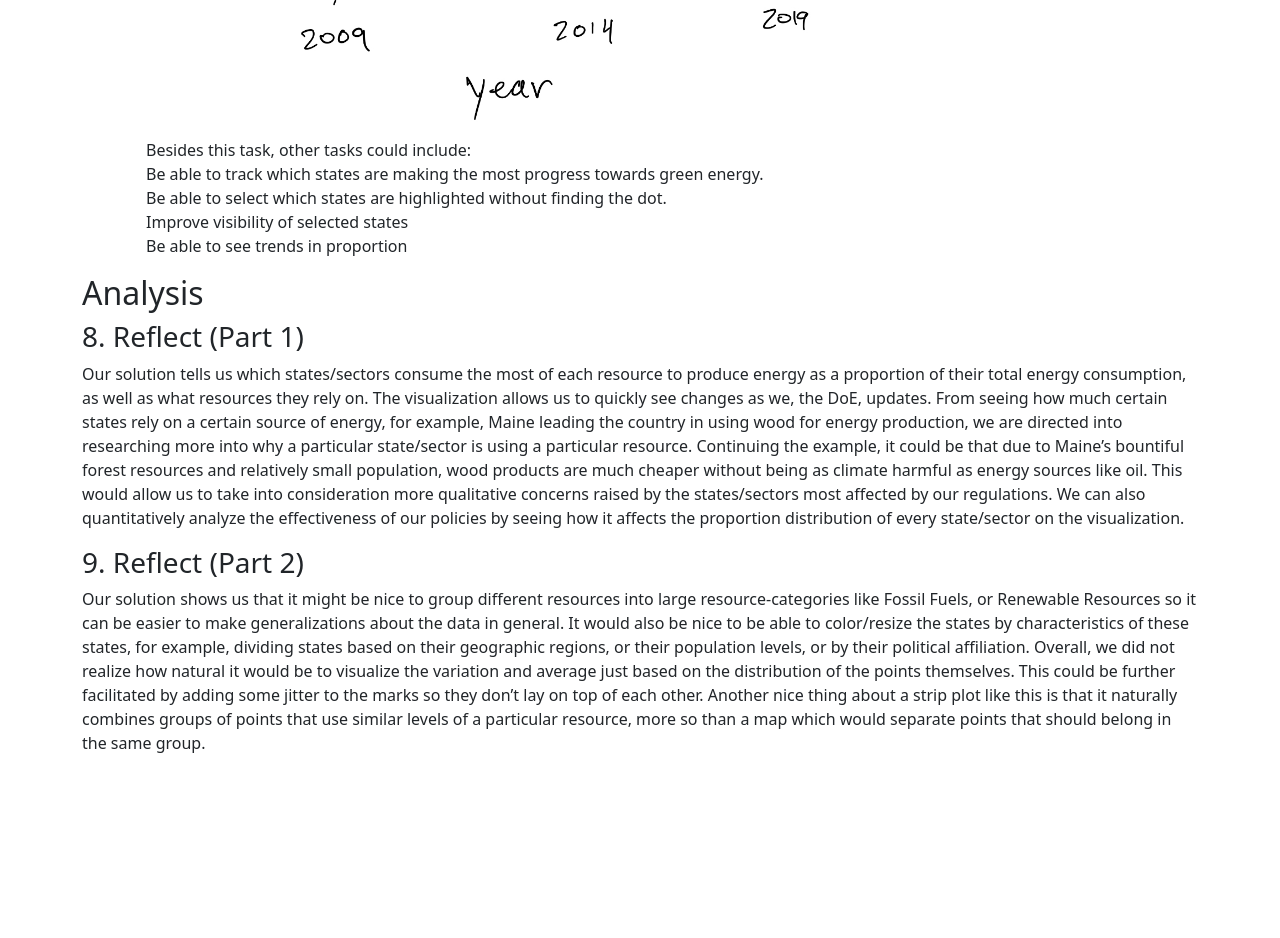
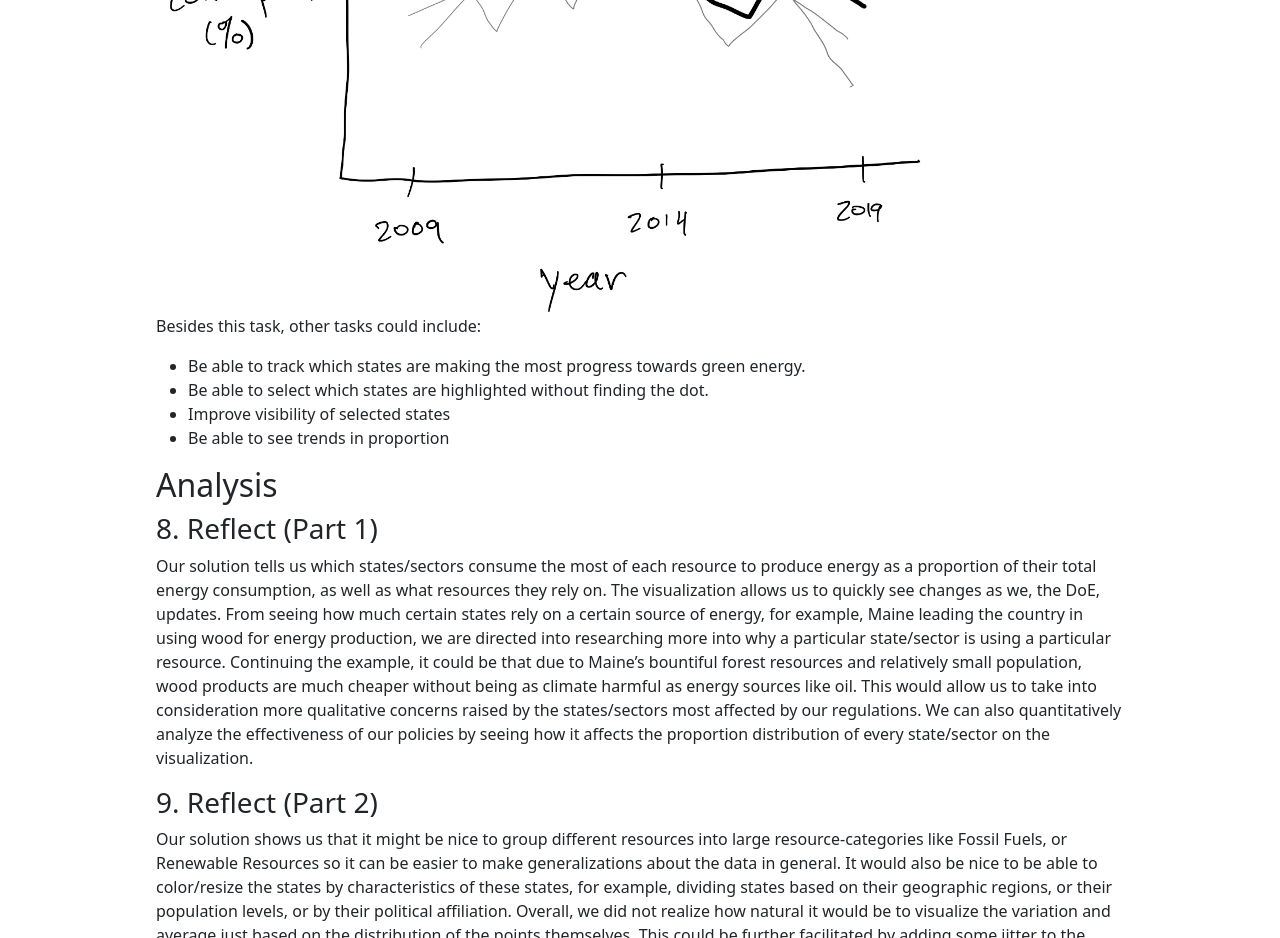
Before and after one commit to kekevi/module-three-task-study, a plain HTML site: page index.html in a window 1280 px wide. Shown: the part 3380-4318 px from the top of the page. Before the commit the page ends 4151 px from the top, so only its background shows below. Drawn offline with nearby package versions, Linux system fonts and the light colour scheme; a script that the page names is missing.

Commit message:
updated ul and maxwidth

```diff
--- a/index.html
+++ b/index.html
@@ -4,11 +4,11 @@
     <meta charset="utf-8">
     <link href="https://cdn.jsdelivr.net/npm/bootstrap@5.3.0-alpha1/dist/css/bootstrap.min.css" rel="stylesheet" integrity="sha384-GLhlTQ8iRABdZLl6O3oVMWSktQOp6b7In1Zl3/Jr59b6EGGoI1aFkw7cmDA6j6gD" crossorigin="anonymous">
     <script src="https://cdn.jsdelivr.net/npm/bootstrap@5.3.0-alpha1/dist/js/bootstrap.bundle.min.js" integrity="sha384-w76AqPfDkMBDXo30jS1Sgez6pr3x5MlQ1ZAGC+nuZB+EYdgRZgiwxhTBTkF7CXvN" crossorigin="anonymous"></script>
-    <script src="https://cdn.jsdelivr.net/npm/vega@5"></script>
-    <script src="https://cdn.jsdelivr.net/npm/vega-lite@5"></script>
-    <script src="https://cdn.jsdelivr.net/npm/vega-embed@6"></script>
+    <script type="text/javascript" src="https://cdn.jsdelivr.net/npm//vega@5"></script>
+    <script type="text/javascript" src="https://cdn.jsdelivr.net/npm//vega-lite@4.17.0"></script>
+    <script type="text/javascript" src="https://cdn.jsdelivr.net/npm//vega-embed@6"></script>
   </head>
-  <body class="container">
+  <body class="container" style="max-width: 992px">
     <h1>US Dept. of Energy Visualization Design Study</h1>
     <p>For UNC COMP 590 Module 3 - Kevin Chen and Muqeeth Mohammed</p>
     <h2>Precondition</h2>
@@ -128,12 +128,12 @@
       </p>
       <img class="img-fluid" src="img/iteration.png" style="max-height: 500px;">
       <p>
+        Besides this task, other tasks could include:
         <ul>
-          <ul>Besides this task, other tasks could include:</ul>
-          <ul>Be able to track which states are making the most progress towards green energy.</ul>
-          <ul>Be able to select which states are highlighted without finding the dot.</ul>
-          <ul>Improve visibility of selected states</ul>
-          <ul>Be able to see trends in proportion</ul>
+          <li>Be able to track which states are making the most progress towards green energy.</li>
+          <li>Be able to select which states are highlighted without finding the dot.</li>
+          <li>Improve visibility of selected states</li>
+          <li>Be able to see trends in proportion</li>
         </ul>
       </p>
     <h2>Analysis</h2>
```
